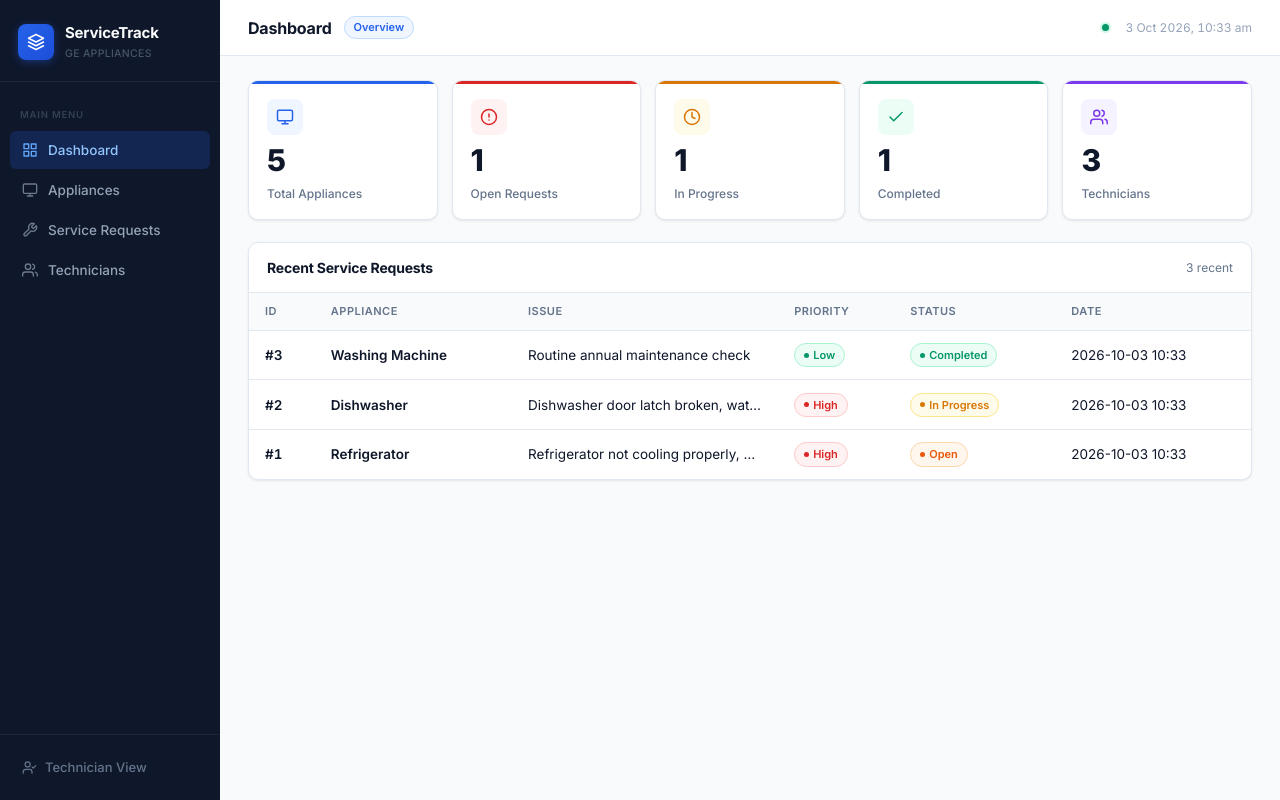
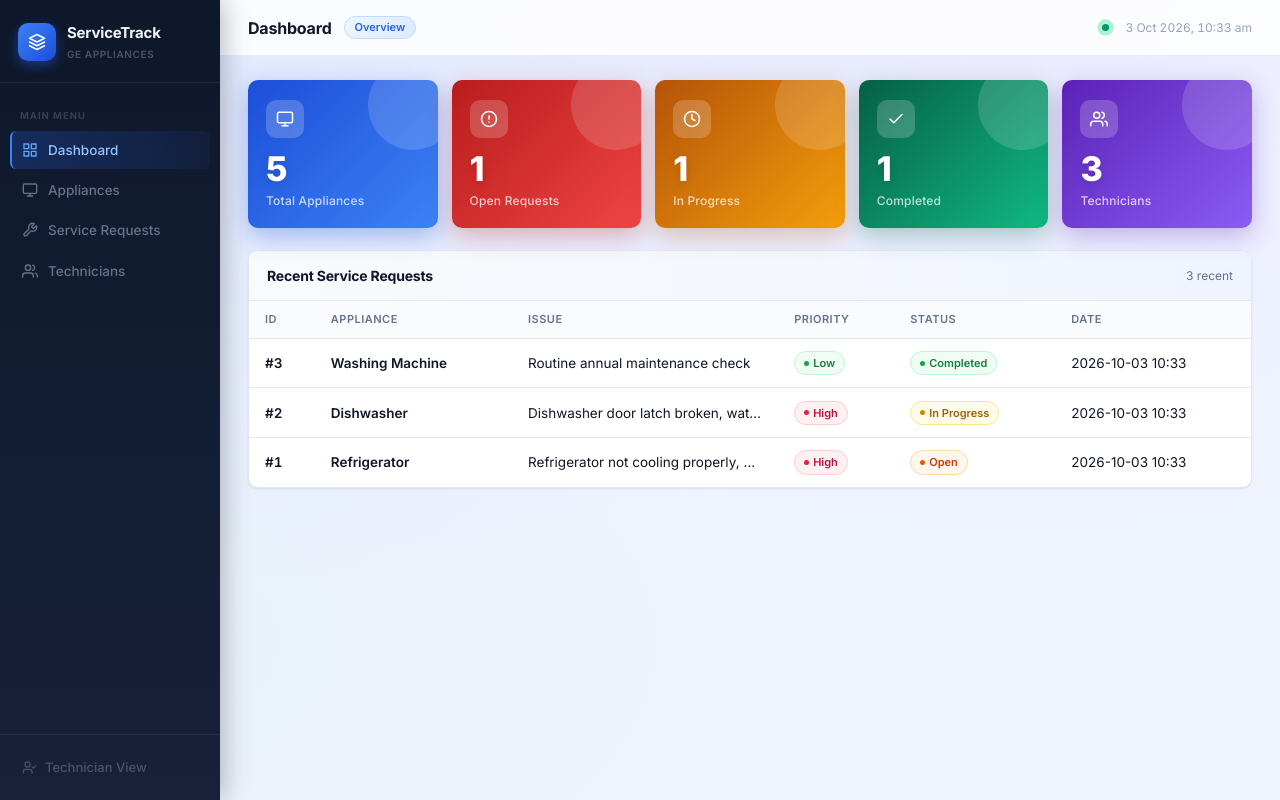
Before and after one commit to krishnabalajikothapalli5308/appliance-service-tracker, a Flask app: page / in a window 1280 px wide. Run offline with Flask 3, Linux system fonts and the light colour scheme; data comes from the database, SQL or seed files in the repository.

Commit message:
UI: gradient stat cards, mesh background, glassmorphism topbar

```diff
--- a/static/css/style.css
+++ b/static/css/style.css
@@ -1,5 +1,5 @@
-/* ── Appliance Service Tracker – Redesigned UI ──────────────────────────── */
-@import url('https://fonts.googleapis.com/css2?family=Inter:wght@300;400;500;600;700&display=swap');
+/* ── Appliance Service Tracker – Gradient UI ────────────────────────────── */
+@import url('https://fonts.googleapis.com/css2?family=Inter:wght@300;400;500;600;700;800&display=swap');
 
 :root {
   --blue:         #1d4ed8;
@@ -20,7 +20,7 @@
   --sidebar:      #0f172a;
   --sidebar-mid:  #1e293b;
   --sidebar-line: rgba(255,255,255,0.06);
-  --bg:           #f8fafc;
+  --bg:           #f0f4ff;
   --card:         #ffffff;
   --text:         #0f172a;
   --text-soft:    #64748b;
@@ -31,8 +31,9 @@
   --radius:       10px;
   --radius-lg:    14px;
   --shadow-sm:    0 1px 3px rgba(0,0,0,0.06), 0 1px 2px rgba(0,0,0,0.04);
-  --shadow:       0 4px 16px rgba(0,0,0,0.07), 0 1px 4px rgba(0,0,0,0.04);
-  --shadow-lg:    0 20px 40px rgba(0,0,0,0.12), 0 4px 12px rgba(0,0,0,0.06);
+  --shadow:       0 4px 16px rgba(0,0,0,0.10), 0 1px 4px rgba(0,0,0,0.06);
+  --shadow-lg:    0 20px 40px rgba(0,0,0,0.14), 0 4px 12px rgba(0,0,0,0.08);
+  --shadow-color: 0 8px 24px rgba(37,99,235,0.18);
 }
 
 *, *::before, *::after { margin: 0; padding: 0; box-sizing: border-box; }
@@ -40,6 +41,12 @@
 body {
   font-family: 'Inter', system-ui, sans-serif;
   background: var(--bg);
+  /* Subtle mesh gradient background */
+  background-image:
+    radial-gradient(at 20% 10%, rgba(37,99,235,0.07) 0px, transparent 50%),
+    radial-gradient(at 80% 0%,  rgba(124,58,237,0.05) 0px, transparent 50%),
+    radial-gradient(at 0%  80%, rgba(5,150,105,0.04)  0px, transparent 50%);
+  background-attachment: fixed;
   color: var(--text);
   display: flex;
   min-height: 100vh;
@@ -52,12 +59,13 @@ body {
 .sidebar {
   width: 220px;
   min-height: 100vh;
-  background: var(--sidebar);
+  background: linear-gradient(180deg, #0f172a 0%, #131f35 60%, #1a1f3a 100%);
   display: flex;
   flex-direction: column;
   position: fixed;
   top: 0; left: 0; bottom: 0;
   z-index: 50;
+  box-shadow: 4px 0 24px rgba(0,0,0,0.25);
 }
 
 .sidebar-brand {
@@ -69,18 +77,17 @@ body {
 }
 
 .brand-icon {
-  width: 36px; height: 36px;
-  border-radius: 8px;
-  background: linear-gradient(135deg, #2563eb, #1d4ed8);
+  width: 38px; height: 38px;
+  border-radius: 10px;
+  background: linear-gradient(135deg, #3b82f6, #1d4ed8);
   display: flex; align-items: center; justify-content: center;
-  box-shadow: 0 2px 8px rgba(37,99,235,0.4);
+  box-shadow: 0 4px 12px rgba(37,99,235,0.45);
   flex-shrink: 0;
 }
-
 .brand-icon svg { width: 18px; height: 18px; color: #fff; }
 
-.brand-title { font-size: 15px; font-weight: 700; color: #f8fafc; letter-spacing: -0.2px; }
-.brand-sub   { font-size: 10.5px; color: #475569; margin-top: 1px; font-weight: 500; letter-spacing: 0.3px; text-transform: uppercase; }
+.brand-title { font-size: 15px; font-weight: 700; color: #f1f5f9; letter-spacing: -0.2px; }
+.brand-sub   { font-size: 10px; color: #475569; margin-top: 2px; font-weight: 600; letter-spacing: 0.6px; text-transform: uppercase; }
 
 .sidebar-nav {
   flex: 1;
@@ -89,48 +96,40 @@ body {
 }
 
 .nav-label {
-  font-size: 9.5px;
-  font-weight: 600;
+  font-size: 9.5px; font-weight: 700;
   color: #334155;
-  text-transform: uppercase;
-  letter-spacing: 0.8px;
+  text-transform: uppercase; letter-spacing: 1px;
   padding: 14px 10px 6px;
 }
 
 .nav-link {
-  display: flex;
-  align-items: center;
-  gap: 10px;
+  display: flex; align-items: center; gap: 10px;
   padding: 9px 12px;
   border-radius: var(--radius-sm);
-  color: #94a3b8;
-  font-size: 13.5px;
-  font-weight: 500;
+  color: #64748b;
+  font-size: 13.5px; font-weight: 500;
   cursor: pointer;
   transition: all 0.15s;
   text-decoration: none;
-  border: none;
-  background: none;
-  width: 100%;
-  text-align: left;
+  border: none; background: none;
+  width: 100%; text-align: left;
 }
-
-.nav-link svg { width: 16px; height: 16px; flex-shrink: 0; opacity: 0.7; }
-.nav-link:hover { background: rgba(255,255,255,0.06); color: #e2e8f0; }
-.nav-link:hover svg { opacity: 1; }
-.nav-link.active { background: rgba(37,99,235,0.2); color: #93c5fd; }
-.nav-link.active svg { opacity: 1; color: #60a5fa; }
+.nav-link svg { width: 16px; height: 16px; flex-shrink: 0; }
+.nav-link:hover { background: rgba(255,255,255,0.07); color: #cbd5e1; }
+.nav-link.active {
+  background: linear-gradient(90deg, rgba(37,99,235,0.25), rgba(37,99,235,0.08));
+  color: #93c5fd;
+  border-left: 2px solid #3b82f6;
+  padding-left: 10px;
+}
+.nav-link.active svg { color: #60a5fa; }
 
 .sidebar-footer { padding: 14px 10px; border-top: 1px solid var(--sidebar-line); }
 .switch-btn {
-  display: flex;
-  align-items: center;
-  gap: 8px;
+  display: flex; align-items: center; gap: 8px;
   padding: 9px 12px;
   border-radius: var(--radius-sm);
-  color: #64748b;
-  font-size: 13px;
-  font-weight: 500;
+  color: #475569; font-size: 13px; font-weight: 500;
   text-decoration: none;
   transition: all .15s;
 }
@@ -141,15 +140,16 @@ body {
 .main {
   margin-left: 220px;
   flex: 1;
-  display: flex;
-  flex-direction: column;
+  display: flex; flex-direction: column;
   min-height: 100vh;
 }
 
 /* ── TOPBAR ──────────────────────────────────── */
 .topbar {
-  background: var(--card);
-  border-bottom: 1px solid var(--border);
+  background: rgba(255,255,255,0.85);
+  backdrop-filter: blur(12px);
+  -webkit-backdrop-filter: blur(12px);
+  border-bottom: 1px solid rgba(226,232,240,0.8);
   padding: 0 28px;
   height: 56px;
   display: flex; align-items: center; justify-content: space-between;
@@ -160,16 +160,20 @@ body {
 .topbar-title { font-size: 16px; font-weight: 700; color: var(--text); letter-spacing: -0.2px; }
 .topbar-badge {
   font-size: 11px; font-weight: 600;
-  background: var(--blue-light);
+  background: linear-gradient(135deg, #eff6ff, #dbeafe);
   color: var(--blue-mid);
-  padding: 2px 9px;
-  border-radius: 20px;
+  padding: 2px 10px; border-radius: 20px;
   border: 1px solid var(--blue-border);
 }
 
 .topbar-right { display: flex; align-items: center; gap: 16px; }
 .topbar-time  { font-size: 12px; color: var(--text-xsoft); font-variant-numeric: tabular-nums; }
-.topbar-dot   { width: 7px; height: 7px; border-radius: 50%; background: var(--green); box-shadow: 0 0 0 2px #d1fae5; }
+.topbar-dot   { width: 7px; height: 7px; border-radius: 50%; background: var(--green); box-shadow: 0 0 0 3px #d1fae5; animation: pulse 2s infinite; }
+
+@keyframes pulse {
+  0%, 100% { box-shadow: 0 0 0 3px #d1fae5; }
+  50%       { box-shadow: 0 0 0 5px #a7f3d0; }
+}
 
 /* ── SECTIONS ────────────────────────────────── */
 .section { display: none; padding: 24px 28px; }
@@ -195,54 +193,85 @@ body {
 }
 
 .stat-card {
-  background: var(--card);
   border-radius: var(--radius);
-  padding: 18px 18px 16px;
-  box-shadow: var(--shadow-sm);
-  border: 1px solid var(--border);
-  display: flex;
-  flex-direction: column;
-  gap: 10px;
+  padding: 20px 18px 18px;
   position: relative;
   overflow: hidden;
-  transition: box-shadow 0.15s, transform 0.15s;
+  transition: transform 0.2s, box-shadow 0.2s;
+  cursor: default;
 }
-.stat-card:hover { box-shadow: var(--shadow); transform: translateY(-1px); }
+.stat-card:hover { transform: translateY(-3px); box-shadow: var(--shadow); }
 
-.stat-card::before {
+/* Decorative blob in top-right corner of each card */
+.stat-card::after {
   content: '';
   position: absolute;
-  top: 0; left: 0; right: 0;
-  height: 3px;
-  border-radius: var(--radius) var(--radius) 0 0;
+  top: -20px; right: -20px;
+  width: 90px; height: 90px;
+  border-radius: 50%;
+  opacity: 0.15;
 }
-.stat-card.blue::before   { background: var(--blue-mid); }
-.stat-card.red::before    { background: var(--red); }
-.stat-card.yellow::before { background: var(--yellow); }
-.stat-card.green::before  { background: var(--green); }
-.stat-card.purple::before { background: var(--purple); }
+
+/* Blue card */
+.stat-card.blue {
+  background: linear-gradient(135deg, #1d4ed8 0%, #3b82f6 100%);
+  box-shadow: 0 8px 24px rgba(29,78,216,0.35);
+}
+.stat-card.blue::after { background: #fff; }
+
+/* Red card */
+.stat-card.red {
+  background: linear-gradient(135deg, #b91c1c 0%, #ef4444 100%);
+  box-shadow: 0 8px 24px rgba(185,28,28,0.30);
+}
+.stat-card.red::after { background: #fff; }
+
+/* Yellow card */
+.stat-card.yellow {
+  background: linear-gradient(135deg, #b45309 0%, #f59e0b 100%);
+  box-shadow: 0 8px 24px rgba(180,83,9,0.30);
+}
+.stat-card.yellow::after { background: #fff; }
+
+/* Green card */
+.stat-card.green {
+  background: linear-gradient(135deg, #065f46 0%, #10b981 100%);
+  box-shadow: 0 8px 24px rgba(6,95,70,0.30);
+}
+.stat-card.green::after { background: #fff; }
+
+/* Purple card */
+.stat-card.purple {
+  background: linear-gradient(135deg, #5b21b6 0%, #8b5cf6 100%);
+  box-shadow: 0 8px 24px rgba(91,33,182,0.30);
+}
+.stat-card.purple::after { background: #fff; }
 
 .stat-top {
-  display: flex;
-  align-items: center;
-  justify-content: space-between;
+  display: flex; align-items: center; justify-content: space-between;
+  margin-bottom: 14px;
 }
 
 .stat-icon-wrap {
-  width: 36px; height: 36px;
-  border-radius: 8px;
+  width: 38px; height: 38px;
+  border-radius: 10px;
+  background: rgba(255,255,255,0.2);
   display: flex; align-items: center; justify-content: center;
+  backdrop-filter: blur(4px);
 }
-.stat-icon-wrap svg { width: 18px; height: 18px; }
+.stat-icon-wrap svg { width: 18px; height: 18px; color: #fff; }
 
-.stat-card.blue   .stat-icon-wrap { background: var(--blue-light);   color: var(--blue-mid); }
-.stat-card.red    .stat-icon-wrap { background: var(--red-light);    color: var(--red); }
-.stat-card.yellow .stat-icon-wrap { background: var(--yellow-light); color: var(--yellow); }
-.stat-card.green  .stat-icon-wrap { background: var(--green-light);  color: var(--green); }
-.stat-card.purple .stat-icon-wrap { background: var(--purple-light); color: var(--purple); }
-
-.stat-value { font-size: 30px; font-weight: 800; color: var(--text); letter-spacing: -1px; line-height: 1; }
-.stat-label { font-size: 12px; color: var(--text-soft); font-weight: 500; }
+.stat-value {
+  font-size: 34px; font-weight: 800;
+  color: #fff;
+  letter-spacing: -1.5px; line-height: 1;
+  text-shadow: 0 2px 8px rgba(0,0,0,0.15);
+}
+.stat-label {
+  font-size: 12px; color: rgba(255,255,255,0.75);
+  font-weight: 500; margin-top: 6px;
+  letter-spacing: 0.2px;
+}
 
 /* ── TABLE CARD ──────────────────────────────── */
 .table-card {
@@ -257,6 +286,7 @@ body {
   padding: 14px 18px;
   display: flex; align-items: center; justify-content: space-between;
   border-bottom: 1px solid var(--border);
+  background: linear-gradient(90deg, #f8fafc, #f0f4ff);
 }
 .table-header-title {
   font-size: 14px; font-weight: 700;
@@ -273,7 +303,7 @@ body {
   color: var(--text-soft);
   text-transform: uppercase; letter-spacing: 0.5px;
   border-bottom: 1px solid var(--border);
-  background: #f8fafc;
+  background: #fafbff;
   white-space: nowrap;
 }
 
@@ -291,49 +321,45 @@ body {
   font-size: 13.5px;
 }
 
-.td-id { font-size: 12px; color: var(--text-soft); font-weight: 600; font-variant-numeric: tabular-nums; }
-.td-name { font-weight: 600; color: var(--text); }
-.td-soft { font-size: 12.5px; color: var(--text-soft); }
+.td-id      { font-size: 12px; color: var(--text-soft); font-weight: 600; font-variant-numeric: tabular-nums; }
+.td-name    { font-weight: 600; color: var(--text); }
+.td-soft    { font-size: 12.5px; color: var(--text-soft); }
 .td-truncate { max-width: 200px; overflow: hidden; text-overflow: ellipsis; white-space: nowrap; }
 
 .loading {
-  color: var(--text-xsoft);
-  text-align: center;
-  padding: 32px !important;
-  font-size: 13px;
+  color: var(--text-xsoft); text-align: center;
+  padding: 32px !important; font-size: 13px;
 }
 
 /* ── BADGES ──────────────────────────────────── */
 .badge {
   display: inline-flex; align-items: center; gap: 4px;
-  padding: 3px 9px;
-  border-radius: 20px;
+  padding: 3px 9px; border-radius: 20px;
   font-size: 11px; font-weight: 600;
-  text-transform: capitalize;
-  white-space: nowrap;
+  text-transform: capitalize; white-space: nowrap;
 }
 .badge::before { content: ''; width: 5px; height: 5px; border-radius: 50%; }
 
-.badge-open        { background: var(--orange-light); color: var(--orange); border: 1px solid #fed7aa; }
-.badge-open::before { background: var(--orange); }
-.badge-in_progress { background: var(--yellow-light); color: var(--yellow); border: 1px solid #fde68a; }
-.badge-in_progress::before { background: var(--yellow); }
-.badge-completed   { background: var(--green-light);  color: var(--green);  border: 1px solid #a7f3d0; }
-.badge-completed::before { background: var(--green); }
+.badge-open        { background: #fff7ed; color: #c2410c; border: 1px solid #fed7aa; }
+.badge-open::before { background: #ea580c; }
+.badge-in_progress { background: #fefce8; color: #a16207; border: 1px solid #fde68a; }
+.badge-in_progress::before { background: #ca8a04; }
+.badge-completed   { background: #f0fdf4; color: #15803d; border: 1px solid #bbf7d0; }
+.badge-completed::before { background: #16a34a; }
 .badge-cancelled   { background: #f8fafc; color: var(--text-soft); border: 1px solid var(--border); }
 .badge-cancelled::before { background: var(--text-xsoft); }
-.badge-active      { background: var(--green-light);  color: var(--green);  border: 1px solid #a7f3d0; }
-.badge-active::before { background: var(--green); }
-.badge-maintenance { background: var(--yellow-light); color: var(--yellow); border: 1px solid #fde68a; }
-.badge-maintenance::before { background: var(--yellow); }
+.badge-active      { background: #f0fdf4; color: #15803d; border: 1px solid #bbf7d0; }
+.badge-active::before { background: #16a34a; }
+.badge-maintenance { background: #fefce8; color: #a16207; border: 1px solid #fde68a; }
+.badge-maintenance::before { background: #ca8a04; }
 .badge-retired     { background: #f8fafc; color: var(--text-soft); border: 1px solid var(--border); }
 .badge-retired::before { background: var(--text-xsoft); }
-.badge-high        { background: var(--red-light);    color: var(--red);    border: 1px solid #fecaca; }
-.badge-high::before { background: var(--red); }
-.badge-medium      { background: var(--yellow-light); color: var(--yellow); border: 1px solid #fde68a; }
-.badge-medium::before { background: var(--yellow); }
-.badge-low         { background: var(--green-light);  color: var(--green);  border: 1px solid #a7f3d0; }
-.badge-low::before { background: var(--green); }
+.badge-high        { background: #fff1f2; color: #be123c; border: 1px solid #fecdd3; }
+.badge-high::before { background: #e11d48; }
+.badge-medium      { background: #fefce8; color: #a16207; border: 1px solid #fde68a; }
+.badge-medium::before { background: #ca8a04; }
+.badge-low         { background: #f0fdf4; color: #15803d; border: 1px solid #bbf7d0; }
+.badge-low::before { background: #16a34a; }
 
 /* ── TECHNICIAN CARDS ────────────────────────── */
 .technician-grid {
```
Also changed, not shown: other parts of static/css/style.css (+99 -82 lines).
